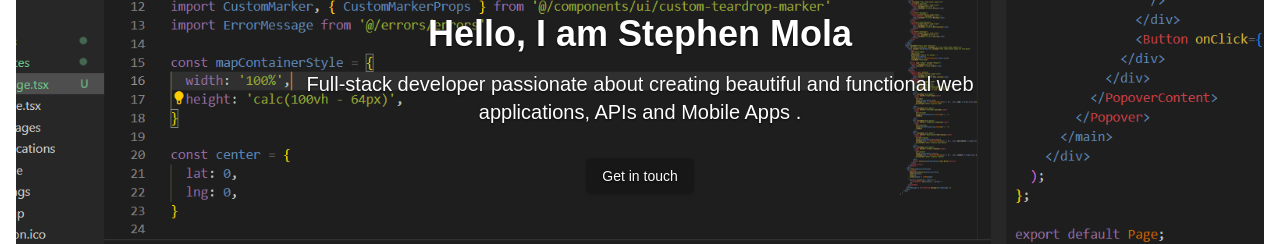
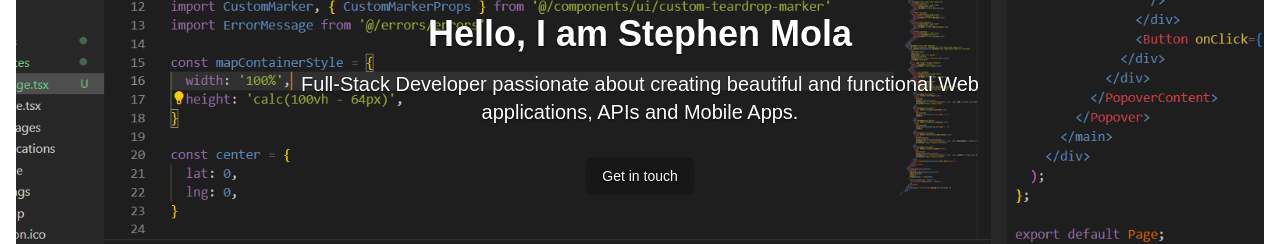
Before and after one commit to Stevenalenga/portfolio, a Next.js app: page / in a window 1280 px wide. Shown: the part 376-620 px from the top of the page. Built offline with nearby package versions, Linux system fonts and the light colour scheme.

Commit message:
"test upload"

```diff
--- a/app/blog/page.tsx
+++ b/app/blog/page.tsx
@@ -8,8 +8,8 @@ import Link from "next/link"
 export default function DevBlog() {
   const blogPosts = [
     {
-      title: "Getting Started with Next.js 13",
-      description: "Learn how to build modern web applications with Next.js 13 and its new App Router.",
+      title: "Getting Started with Next.js 15",
+      description: "Learn how to build modern web applications with Next.js 15 and its new App Router.",
       date: "2023-05-15",
       readTime: "5 min read",
     },
--- a/app/page.tsx
+++ b/app/page.tsx
@@ -97,7 +97,7 @@ export default function Component() {
             className="text-center text-white px-4 sm:px-6 lg:px-8 max-w-3xl mx-auto relative z-10 [text-shadow:_0_1px_2px_rgba(0,0,0,0.8)]"
           >
             <h2 className="text-4xl font-bold mb-4">Hello, I am Stephen Mola</h2>
-            <p className="text-xl mb-8">Full-stack developer passionate about creating beautiful and functional web applications, APIs and Mobile Apps .</p>
+            <p className="text-xl mb-8">Full-Stack Developer passionate about creating beautiful and functional Web applications, APIs and Mobile Apps.</p>
             <Button asChild className="bg-primary text-primary-foreground hover:bg-primary/90">
               <a href="#contact">Get in touch</a>
             </Button>
@@ -170,7 +170,7 @@ export default function Component() {
           <h2 className="text-3xl font-bold mb-8 text-center">Get in Touch</h2>
           <Card>
             <CardContent className="flex flex-col items-center space-y-4 pt-6">
-              <p className="text-center mb-4">Feel free to reach out for collaborations or just a friendly hello</p>
+              <p className="text-center mb-4">Feel free to reach out for collaborations or just a friendly hello </p>
               <div className="flex space-x-4">
                 <Button variant="outline" size="icon">
                     <a href="https://github.com/Stevenalenga" target="_blank" rel="noopener noreferrer">
```
